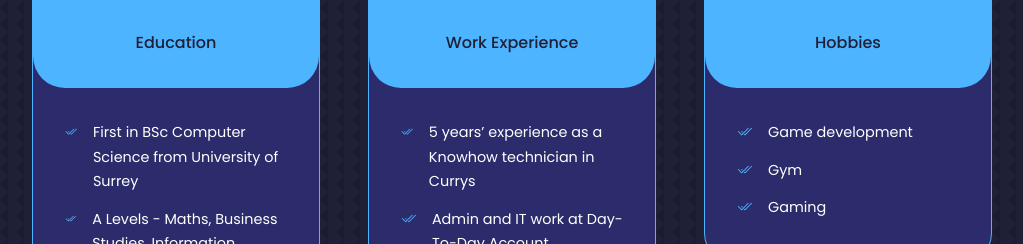
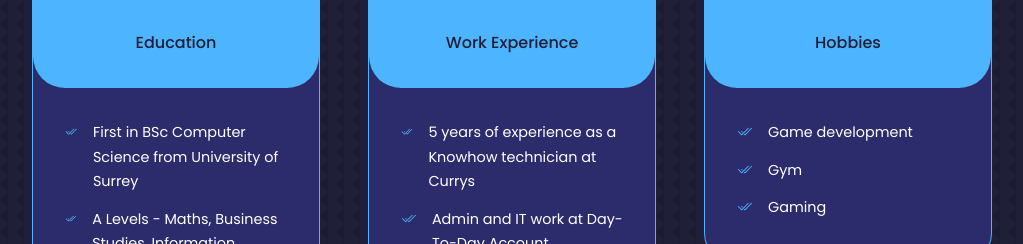
Before and after one commit to MayuranSundar/Portfolio, a React (Create React App) app: page / in a window 1280 px wide. Shown: the part 2320-2564 px from the top of the page, without its empty margins (128-1151 px from the left). Built offline with nearby package versions, Linux system fonts and the light colour scheme.

Commit message:
minor bug fixes with deployment

```diff
--- a/src/components/background/Background.jsx
+++ b/src/components/background/Background.jsx
@@ -25,7 +25,7 @@ const Background = () => {
           </div>
 
           <ul className="background__list">
-            <BackgroundInfo info="5 years’ experience as a Knowhow technician in Currys"/>
+            <BackgroundInfo info="5 years of experience as a Knowhow technician at Currys"/>
             <BackgroundInfo info="Admin and IT work at Day-To-Day Account"/>
             <BackgroundInfo info="Bookkeeping Assistant at Mayfair Associates London"/>
             <BackgroundInfo info="Private maths tutor"/>
--- a/src/components/nav/Nav.jsx
+++ b/src/components/nav/Nav.jsx
@@ -36,7 +36,7 @@ const Nav = () => {
 
   return (
     <nav>
-      <a href="/#" className='header active'><AiOutlineHome/></a>
+      <a href="#" className='header active'><AiOutlineHome/></a>
       <a href="#about" className='about'><AiOutlineUser/></a>
       <a href="#experience" className='experience'><BiBook/> </a>
       <a href="#background" className='background'><RiContactsLine/></a>
--- a/src/components/portfolio/Portfolio.jsx
+++ b/src/components/portfolio/Portfolio.jsx
@@ -12,7 +12,7 @@ const data = [
     image: IMG1,
     title: 'Portfolio: React App',
     github: "https://github.com/MayuranSundar/Portfolio",
-    demo: "/#"
+    demo: "https://mayuransundar.github.io/Portfolio"
   },
   {
     id: 2,
```
